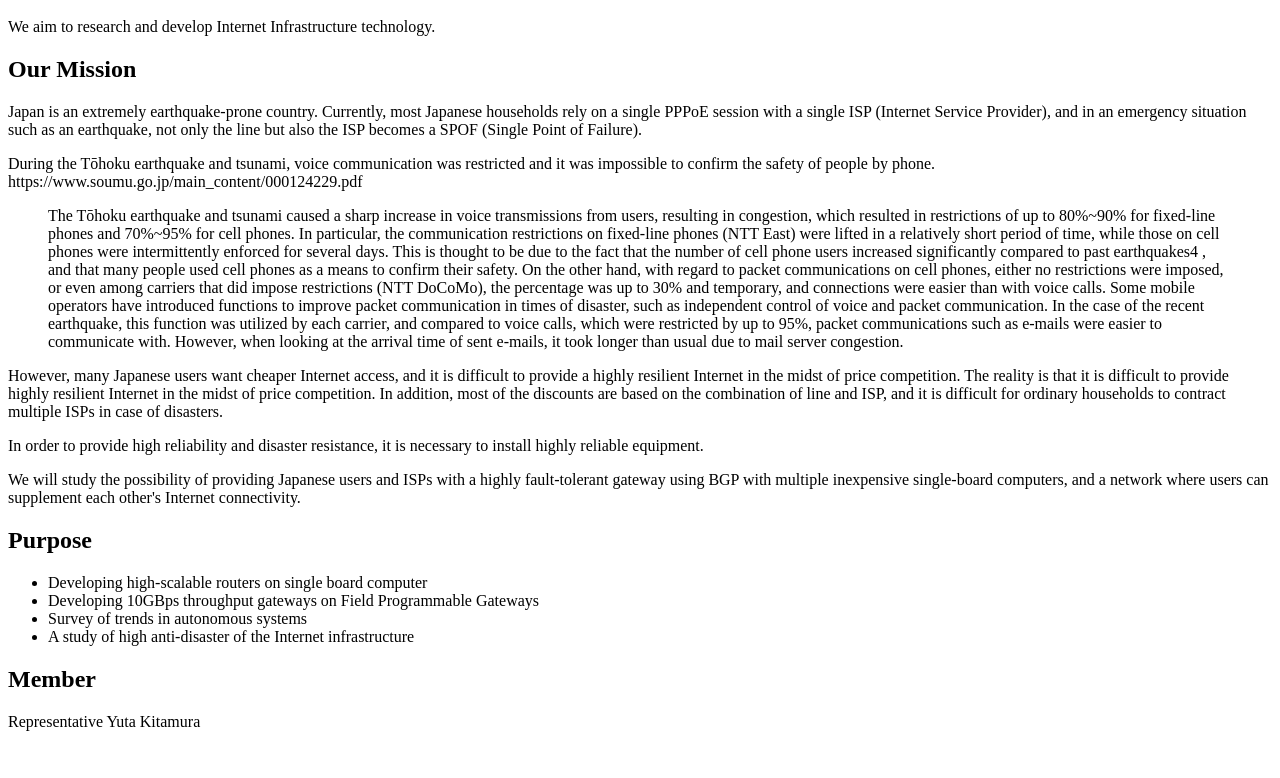
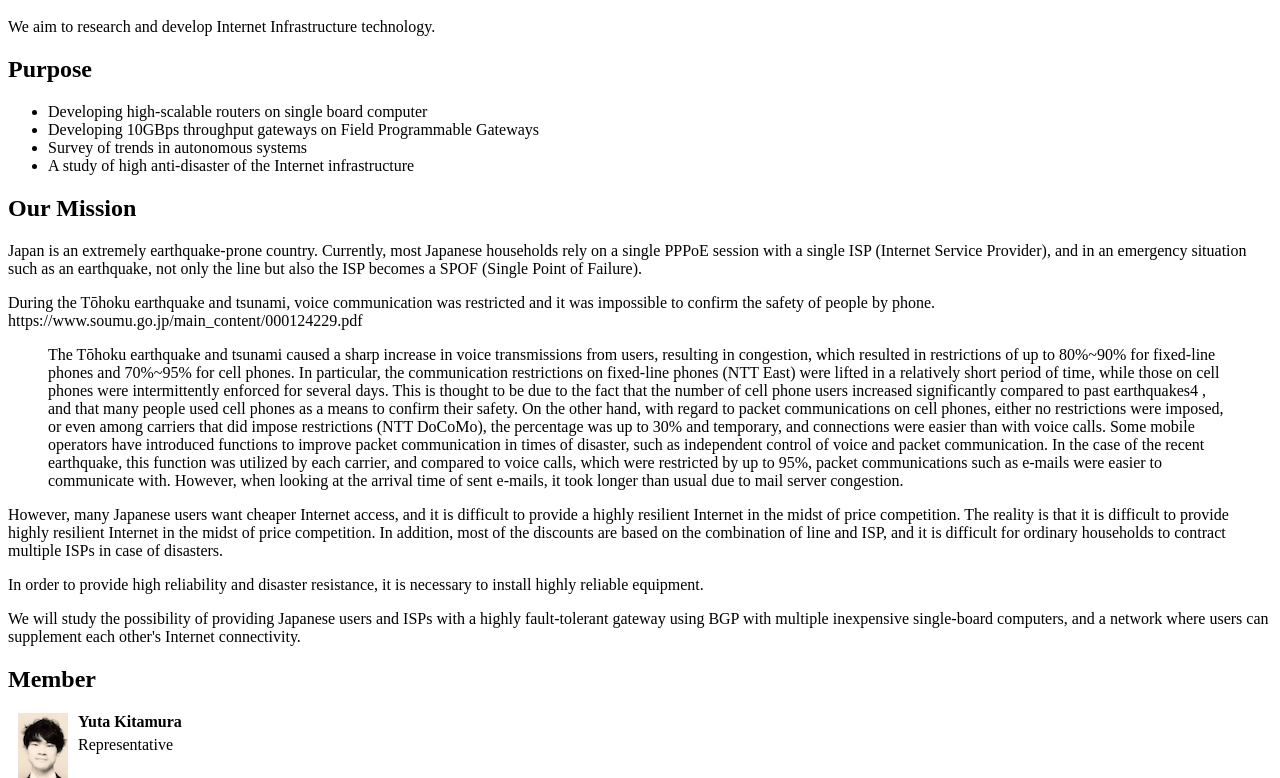
Before and after one commit to InternetReachability/reachability.jp, a plain HTML site: page index.html in a window 1280 px wide. Shown: the part 48-826 px from the top of the page. Before the commit the page ends 800 px from the top, so only its background shows below. Drawn offline with Linux system fonts and the light colour scheme.

Commit message:
Add image

```diff
--- a/index.html
+++ b/index.html
@@ -4,6 +4,14 @@
 <body>
   <h1>Internet Reachability</h1>
   <p>We aim to research and develop Internet Infrastructure technology.</p>
+
+  <h2>Purpose</h2>
+  <ul>
+    <li>Developing high-scalable routers on single board computer</li>
+    <li>Developing 10GBps throughput gateways on Field Programmable Gateways</li>
+    <li>Survey of trends in autonomous systems</li>
+    <li>A study of high anti-disaster of the Internet infrastructure</li>
+  </ul>
 
   <h2>Our Mission</h2>
   <p>Japan is an extremely earthquake-prone country. Currently, most Japanese households rely on a single PPPoE session with a single ISP (Internet Service Provider), and in an emergency situation such as an earthquake, not only the line but also the ISP becomes a SPOF (Single Point of Failure).</p>
@@ -20,16 +28,25 @@
   <p>In order to provide high reliability and disaster resistance, it is necessary to install highly reliable equipment.</p>
   <p>We will study the possibility of providing Japanese users and ISPs with a highly fault-tolerant gateway using BGP with multiple inexpensive single-board computers, and a network where users can supplement each other's Internet connectivity.</p>
 
-  <h2>Purpose</h2>
-  <ul>
-    <li>Developing high-scalable routers on single board computer</li>
-    <li>Developing 10GBps throughput gateways on Field Programmable Gateways</li>
-    <li>Survey of trends in autonomous systems</li>
-    <li>A study of high anti-disaster of the Internet infrastructure</li>
-  </ul>
+  <h2>Member</h2>
+  <img class="member-icon" src="./images/yuta.jpg">
+  <div>
+    <span class="font-bold">Yuta Kitamura</span>
+    <span>Representative</span>
+  </div>
 
-  <h2>Member</h2>
-  <span>Representative</span>
-  <span>Yuta Kitamura<span
+  <style>
+    .member-icon {
+      float: left;
+      margin: 0px 10px;
+    }
+    .font-bold {
+      font-weight: bold;
+    }
+    span {
+      display: block;
+      margin-bottom: 5px;
+    }
+  </style>
 </body>
 </html>
```
Also changed, not shown: images/yuta.jpg (added).
